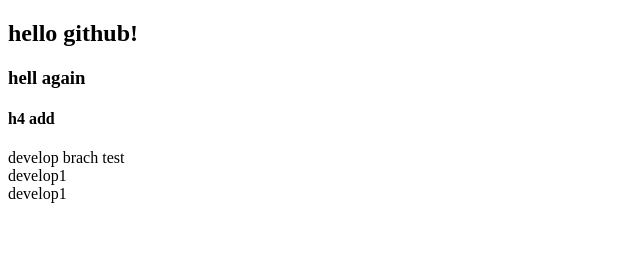
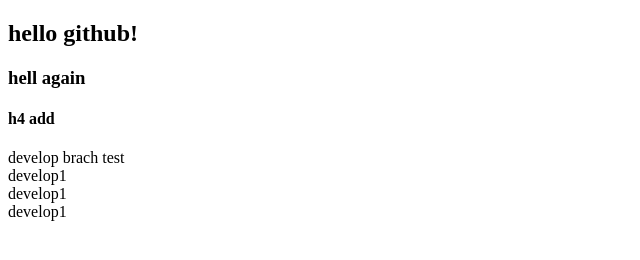
Before and after one commit to Jace0827/testRepos, a plain HTML site: page index.html in a window 1280 px wide. Shown: the full height of the page, 0-640 px from the left. Drawn offline with Linux system fonts and the light colour scheme.

Commit message:
Update index.html
<div>develop1</div>

```diff
--- a/index.html
+++ b/index.html
@@ -12,5 +12,6 @@
     <div>develop brach test</div>
     <div>develop1</div>
     <div>develop1</div>
+    <div>develop1</div>
 </body>
 </html>
```
